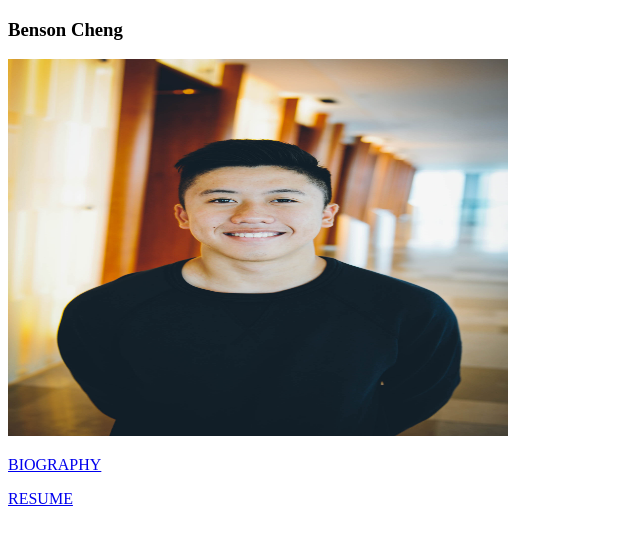
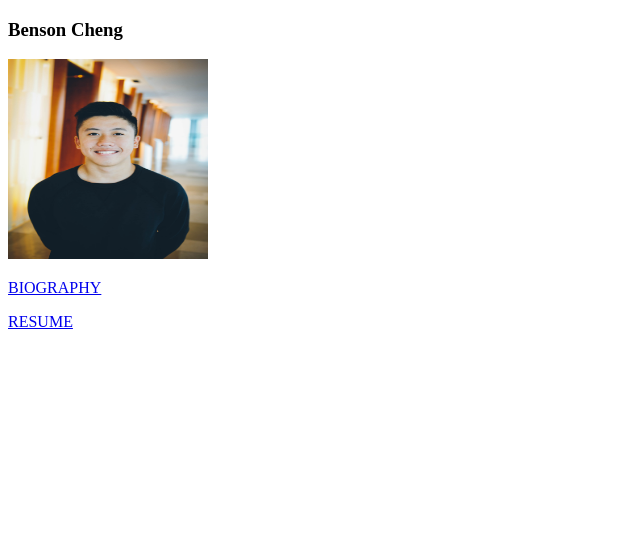
Before and after one commit to bensonchcheng/bensonchcheng.github.io, a plain HTML site: page index.html in a window 1280 px wide. Shown: the whole page, without its empty margins (0-640 px from the left). Drawn offline with Linux system fonts and the light colour scheme.

Commit message:
changed image size

```diff
--- a/index.html
+++ b/index.html
@@ -8,7 +8,7 @@
 
 <h3>Benson Cheng</h3>
 
-<img src="headshot.jpg" alt="Profile Image" width="500" height="377">
+<img src="headshot.jpg" alt="Profile Image" width="200" height="200">
 
 <p><a href="bio.html">BIOGRAPHY</a>
 <p><a href="RESUME">RESUME</a></p>
```
